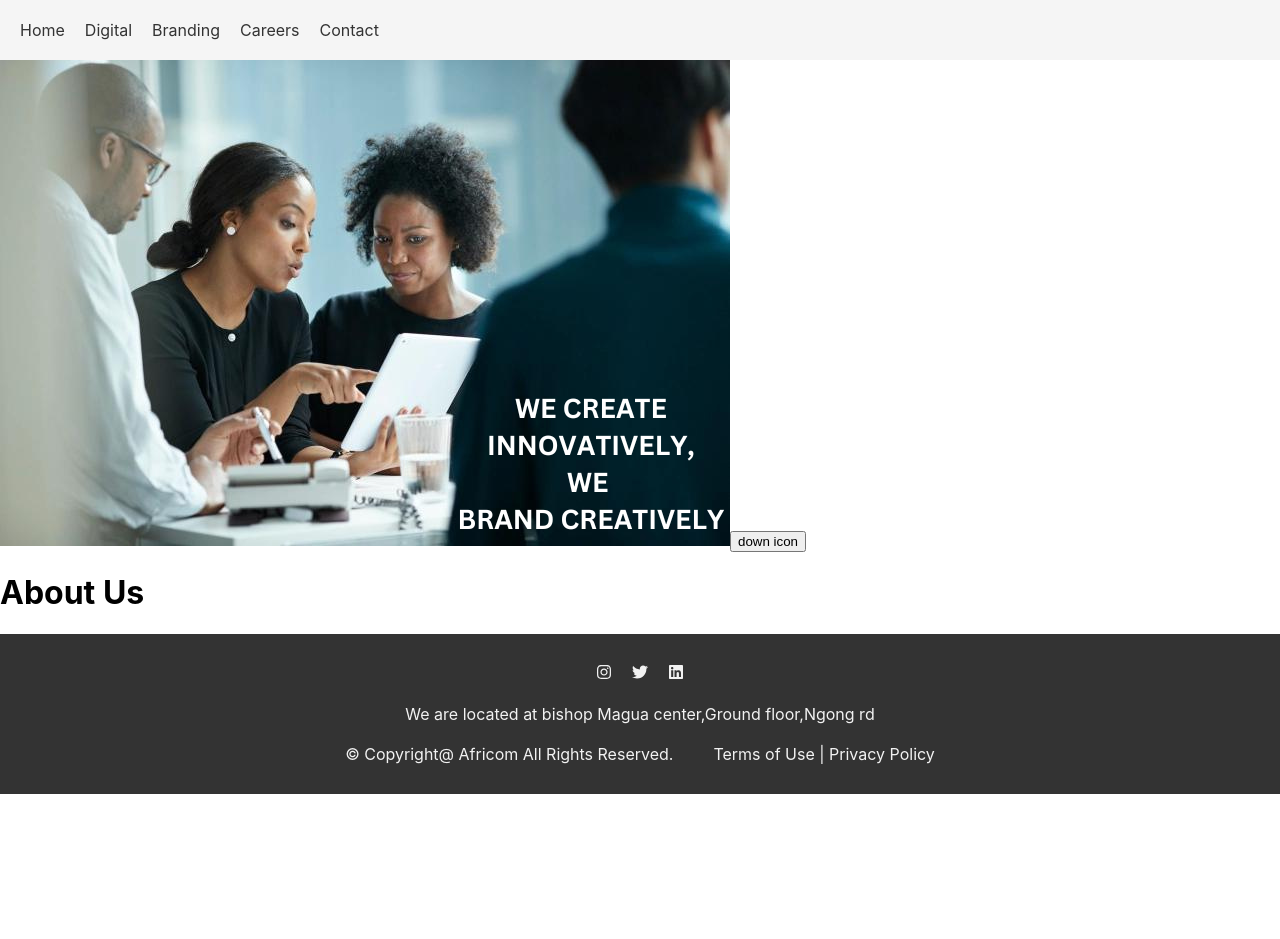
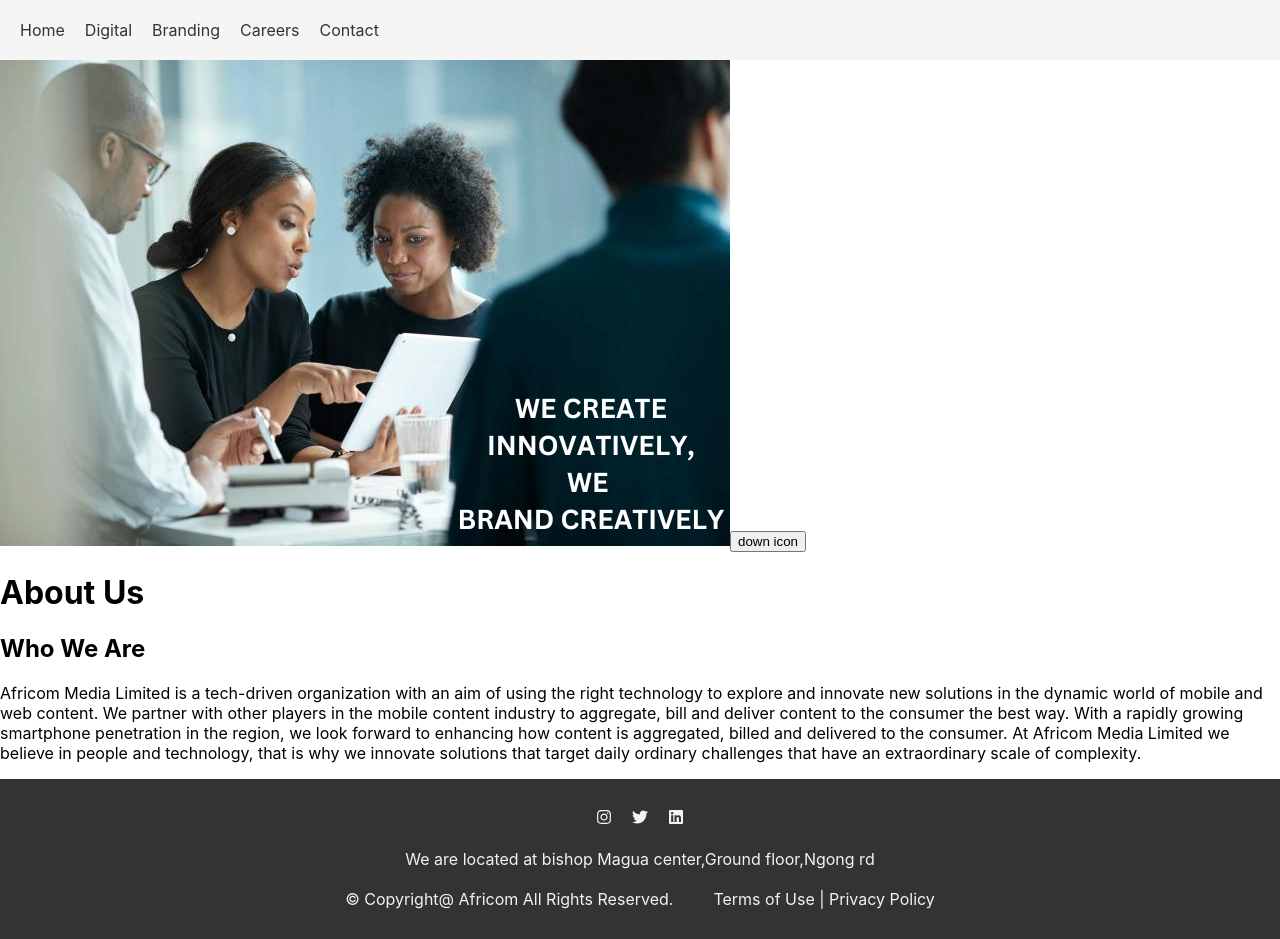
Before and after one commit to JMuhlanga/Africomwebsite, a React (Create React App) app: page / in a window 1280 px wide. Before the commit the page ends 800 px from the top, so only its background shows below. Built offline with nearby package versions, Linux system fonts and the light colour scheme.

Commit message:
who we are Div Added

```diff
--- a/src/Components/Home.js
+++ b/src/Components/Home.js
@@ -14,6 +14,19 @@ function Home() {
         <div className="homepage__about">
             <h1 className="homepage__about__title">About Us</h1>
         </div>
+        <div className="homepage__aboutus">
+            <h2 className="homepage__aboutus__title">Who We Are</h2>
+            <p>Africom Media Limited is a tech-driven organization with an aim of using the right technology to explore and innovate new solutions in the dynamic world of mobile and web content.
+             We partner with other players in the mobile content industry to aggregate, bill and deliver content to the consumer the best way.
+
+            With a rapidly growing smartphone penetration in the region,
+            we look forward to enhancing how content is aggregated, billed and delivered to the consumer.
+
+            At Africom Media Limited we believe in people and technology,
+            that is why we innovate solutions that target daily ordinary challenges that have an extraordinary scale of complexity.</p>
+        </div>
+
+
         </div>
 
 
```
